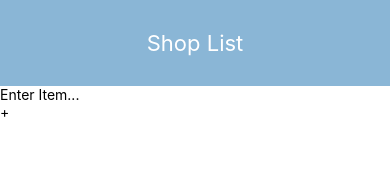
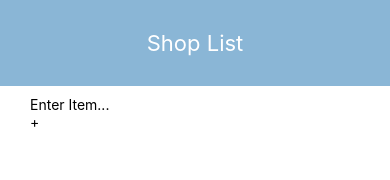
Before and after one commit to badjatya/Shop-List, a React Native app: screen / in a window 390 px wide. Shown: the top 180 px of the page. Built offline with nearby package versions, Linux system fonts and the light colour scheme.

Commit message:
Input Container component style

```diff
--- a/components/InputContainer.component.jsx
+++ b/components/InputContainer.component.jsx
@@ -12,7 +12,10 @@ const InputContainer = props => (
 )
 
 const styles = StyleSheet.create({
-    inputContainer: {},
+    inputContainer: {
+        paddingHorizontal: 30,
+        marginVertical: 10,
+    },
 });
 
 // Input Container component
```
